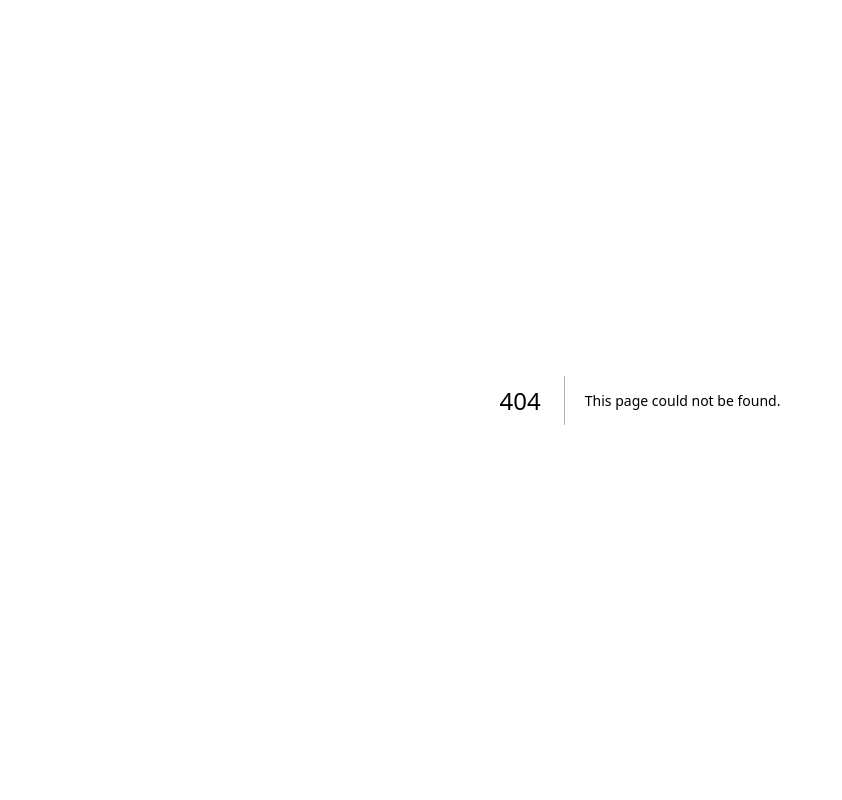
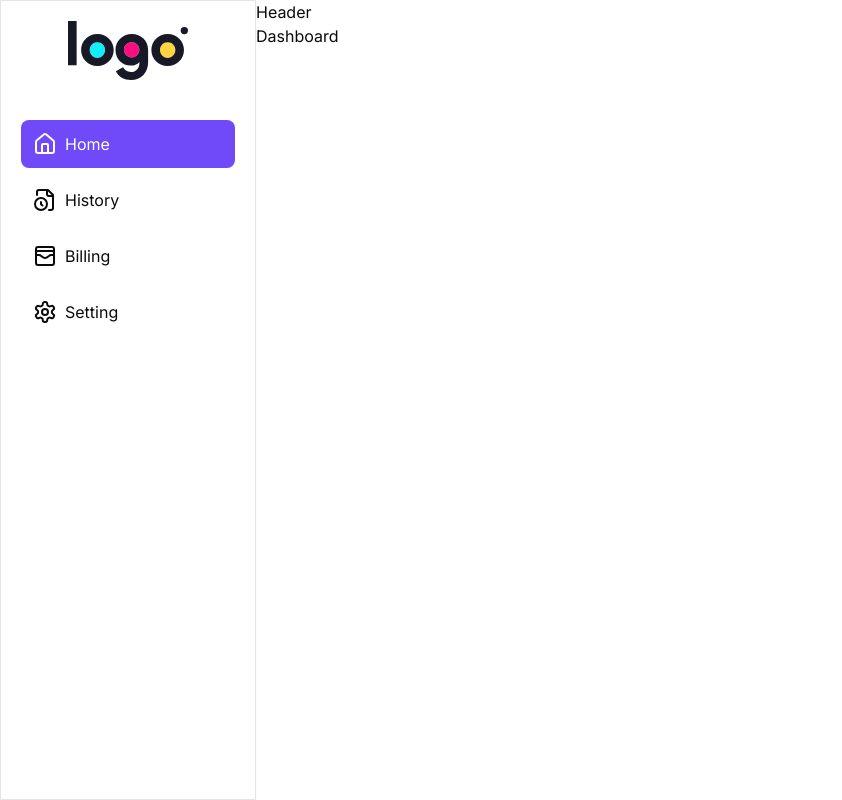
Before and after one commit to atultingre/ai-content-generator, a Next.js app: page /dashboard in a window 1280 px wide. Before the commit this address had no page. Shown: the whole page, without its empty margins (0-842 px from the left). Built offline with nearby package versions, Linux system fonts and the light colour scheme.

Commit message:
Side navigation bar added

```diff
--- /dev/null
+++ b/app/dashboard/_components/Header.tsx
@@ -0,0 +1,9 @@
+import React from 'react'
+
+const Header = () => {
+  return (
+    <div>Header</div>
+  )
+}
+
+export default Header
--- /dev/null
+++ b/app/dashboard/_components/SideNav.tsx
@@ -0,0 +1,61 @@
+"use client"
+import React from 'react'
+import { FileClock, Home, Settings, WalletCards } from 'lucide-react'
+import Image from 'next/image'
+import { usePathname } from 'next/navigation'
+import Link from 'next/link'
+
+const SideNav = () => {
+  const router = usePathname();
+
+
+  const MenuList = [
+    {
+      name: "Home",
+      icon: Home,
+      path: "/dashboard",
+    },
+    {
+      name: "History",
+      icon: FileClock,
+      path: "/dashboard/history",
+    },
+    {
+      name: "Billing",
+      icon: WalletCards,
+      path: "/dashboard/billing",
+    },
+    {
+      name: "Setting",
+      icon: Settings,
+      path: "/dashboard/setting",
+    },
+  ]
+
+  return (
+    <div className='h-screen p-5 shadow-sm border'>
+      <div className='flex justify-center'>
+        <Image src={"/logo.svg"} alt='logo' width={120} height={100} />
+      </div>
+
+      <div className='mt-10'>
+        {MenuList.map((menu, index) => (
+          <div
+            key={index}
+          >
+
+            <Link href={menu.path}
+              className={`flex gap-2 mb-2 p-3 rounded-lg cursor-pointer
+              ${router === menu.path ? 'bg-primary text-white' : 'hover:bg-primary hover:text-white'}`}
+            >
+              <menu.icon />
+              <h2>{menu.name}</h2>
+            </Link>
+          </div>
+        ))}
+      </div>
+    </div>
+  )
+}
+
+export default SideNav
--- /dev/null
+++ b/app/dashboard/layout.tsx
@@ -0,0 +1,23 @@
+import React from 'react'
+import SideNav from './_components/SideNav';
+import Header from './_components/Header';
+
+const layout = ({
+  children,
+}: Readonly<{
+  children: React.ReactNode;
+}>) => {
+  return (
+    <div>
+      <div className='md:w-64 hidden md:block fixed'>
+        <SideNav/>
+      </div>
+      <div className='md:ml-64'>
+        <Header/>
+        {children}
+      </div>
+    </div>
+  )
+}
+
+export default layout
--- /dev/null
+++ b/app/dashboard/page.tsx
@@ -0,0 +1,7 @@
+import React from "react";
+
+const Dashboard = () => {
+  return <div>Dashboard</div>;
+};
+
+export default Dashboard;
--- a/app/layout.tsx
+++ b/app/layout.tsx
@@ -1,6 +1,7 @@
 import type { Metadata } from "next";
 import { Inter } from "next/font/google";
 import "./globals.css";
+import { ClerkProvider } from "@clerk/nextjs";
 
 const inter = Inter({ subsets: ["latin"] });
 
@@ -15,8 +16,10 @@ export default function RootLayout({
   children: React.ReactNode;
 }>) {
   return (
-    <html lang="en">
-      <body className={inter.className}>{children}</body>
-    </html>
+    <ClerkProvider>
+      <html lang="en">
+        <body className={inter.className}>{children}</body>
+      </html>
+    </ClerkProvider>
   );
 }
--- a/app/page.tsx
+++ b/app/page.tsx
@@ -1,5 +1,4 @@
 import { Button } from "@/components/ui/button";
-import Image from "next/image";
 
 export default function Home() {
   return <Button>Atul TIngre</Button>;
```
Also changed, not shown: public/logo.svg (added).
